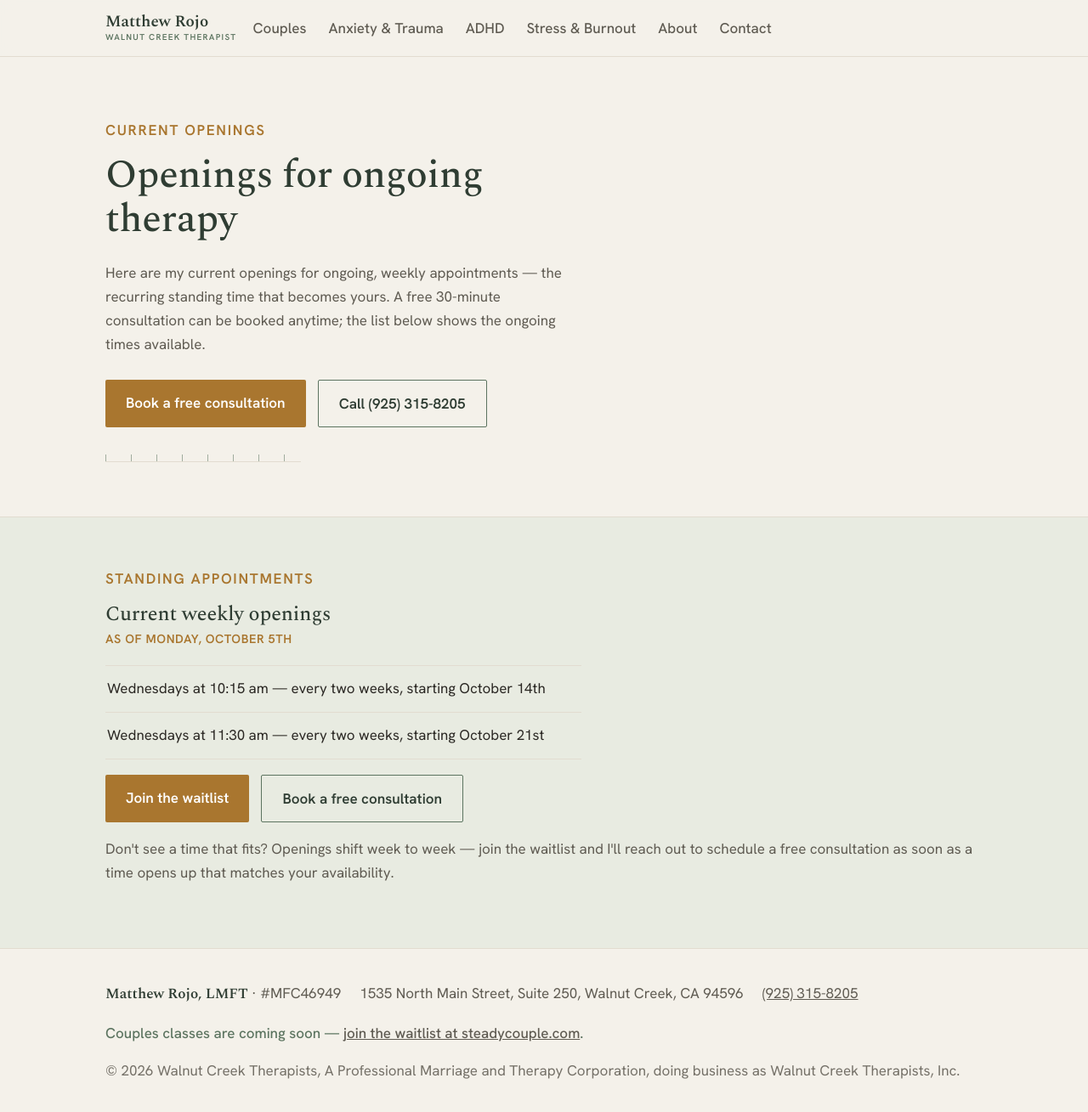
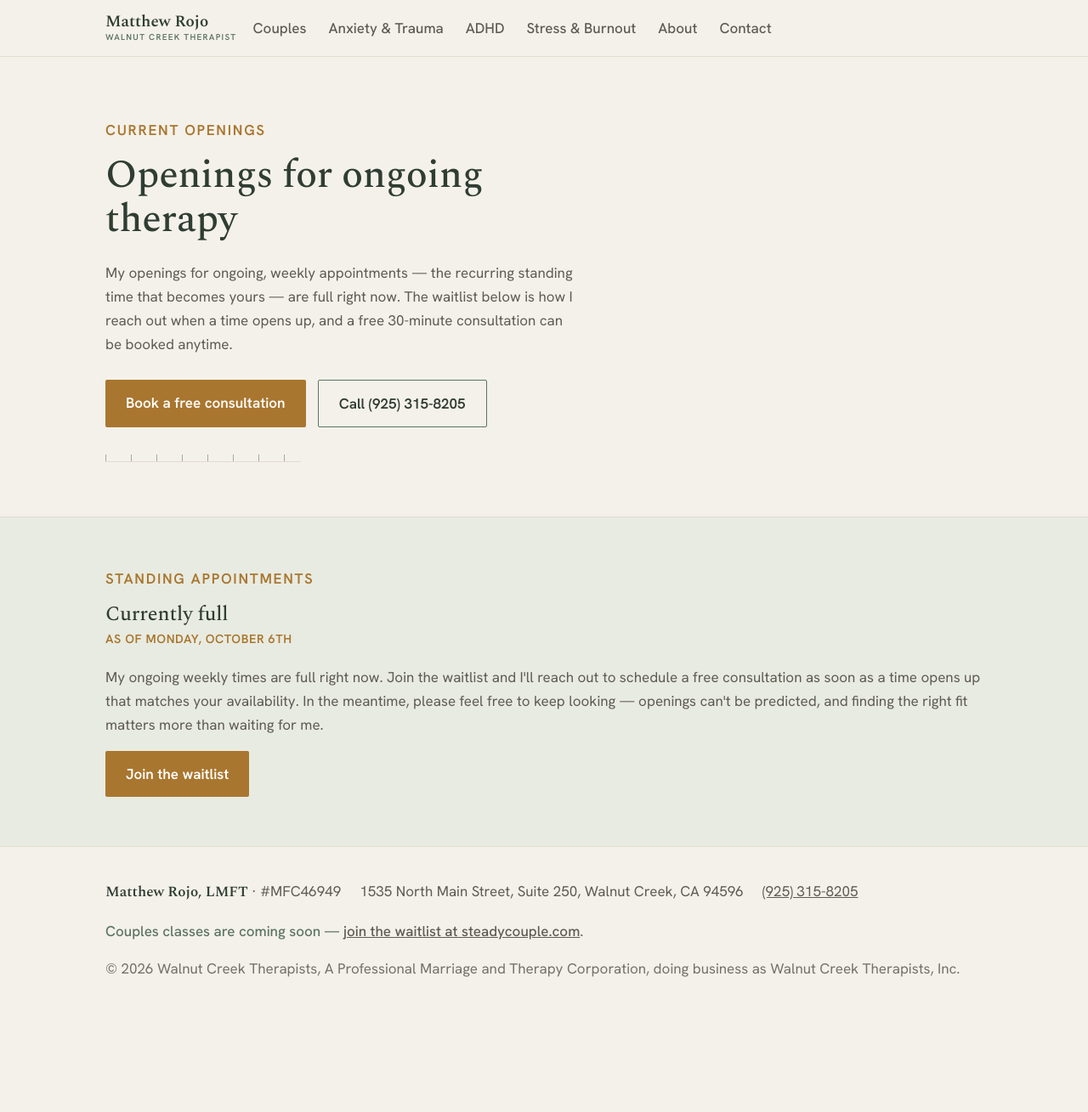
Before and after one commit to walnutcreektherapist/walnutcreektherapist.github.io, a Jekyll site: the page built from openings.html, in a window 1280 px wide and 1312 px high. Shown: the top 1309 px of the window at 85% size. Built offline with Jekyll 4.4.1, drawn with Linux system fonts in a browser that asks for light colours.

Commit message:
Change openings mode to 'full' and update date

```diff
--- a/_config.yml
+++ b/_config.yml
@@ -55,14 +55,14 @@ fees:
 #   waitlist_url points to the SimplePractice CONTACT FORM (the waitlist intake),
 #   NOT the consult scheduler. Don't swap them.
 openings:
-  mode: "hybrid"
-  as_of: "Monday, October 5th"
+  mode: "full"
+  as_of: "Monday, October 6th"
   waitlist_url: "https://walnutcreektherapists.clientsecure.me/contact-widget"
   slots:
     # - "Mondays at 10:15 am — every two weeks, starting August 31st"
     # - "Tuesdays at 4:30 pm — every two weeks, starting October 27th"
-     - "Wednesdays at 10:15 am — every two weeks, starting October 14th"
-     - "Wednesdays at 11:30 am — every two weeks, starting October 21st"
+    # - "Wednesdays at 10:15 am — every two weeks, starting October 14th"
+    # - "Wednesdays at 11:30 am — every two weeks, starting October 21st"
     # - "Thursdays at 2:30 pm — every two weeks, starting August 27th"
 
 # Paste your exact Psychology Today and Facebook URLs to finish consolidating your identity.
```
